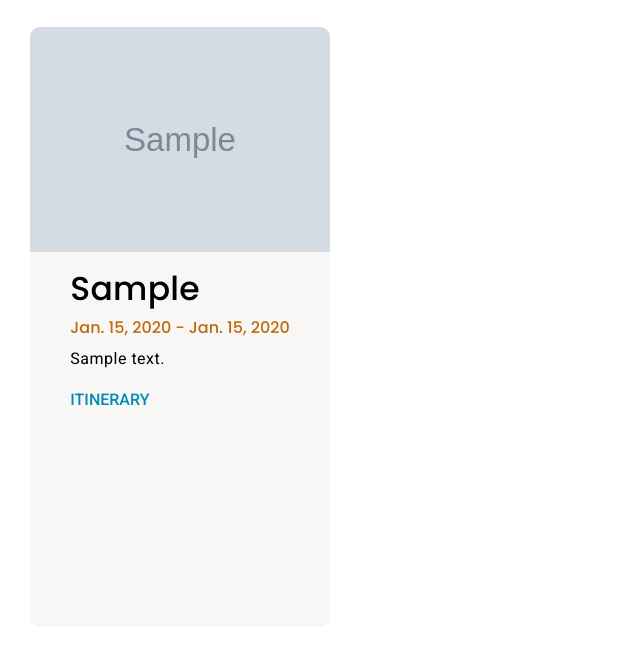
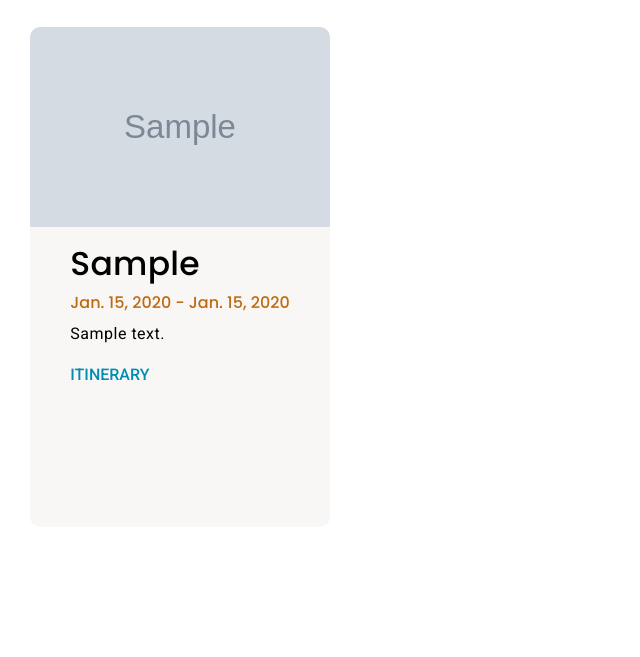
Before and after one commit to dakota-county-technical-college/travel-companion, a Django app: page /trips/ in a window 1280 px wide. Shown: the part 251-908 px from the top of the page, without its empty margins (0-640 px from the left). After the commit the page ends 631 px from the top, so only its background shows below. Run offline with Django 5.2, Linux system fonts and the light colour scheme; a user stored in the database is signed in; tables that the repository leaves empty hold one stand-in row (values such as "Sample post"); grey boxes marked "Sample" are stand-in pictures; some libraries are stand-ins or nearby versions.

Commit message:
Updated CSS

```diff
--- a/static/css/layout.css
+++ b/static/css/layout.css
@@ -259,7 +259,7 @@ hr {
 .itinerary-card {
     flex: 0 0 auto; /* Allow cards to shrink if needed */
     width: 300px; /* Set a fixed width for cards */
-    height: 600px;
+    height: 500px;
     background-color: #F8F7F5;
     border-radius: 10px;
     display: flex;
@@ -278,6 +278,8 @@ hr {
 .itinerary-card-media img {
     width: 100%; /* Adjust image width */
     height: auto; /* Maintain aspect ratio */
+    max-height: 200px;
+
     border-radius: 10px 10px 0 0; /* Rounded corners for top of image */
     display: block;
 }
--- a/templates/components/header-main.html
+++ b/templates/components/header-main.html
@@ -9,7 +9,7 @@
         {% if request.resolver_match.url_name != 'home' %}
             <span>
                 <ul>
-                    <li><a href="#" class="btn txt bt1">HOME</a></li>
+                    <li><a href="{% url 'home' %}" class="btn txt bt1">HOME</a></li>
                     <li><i class="fa-solid fa-tree"></i></li>
                     <li><a href="#" class="btn txt bt1">PLAN</a></li>
                     <li><i class="fa-solid fa-tree"></i></li>
```
